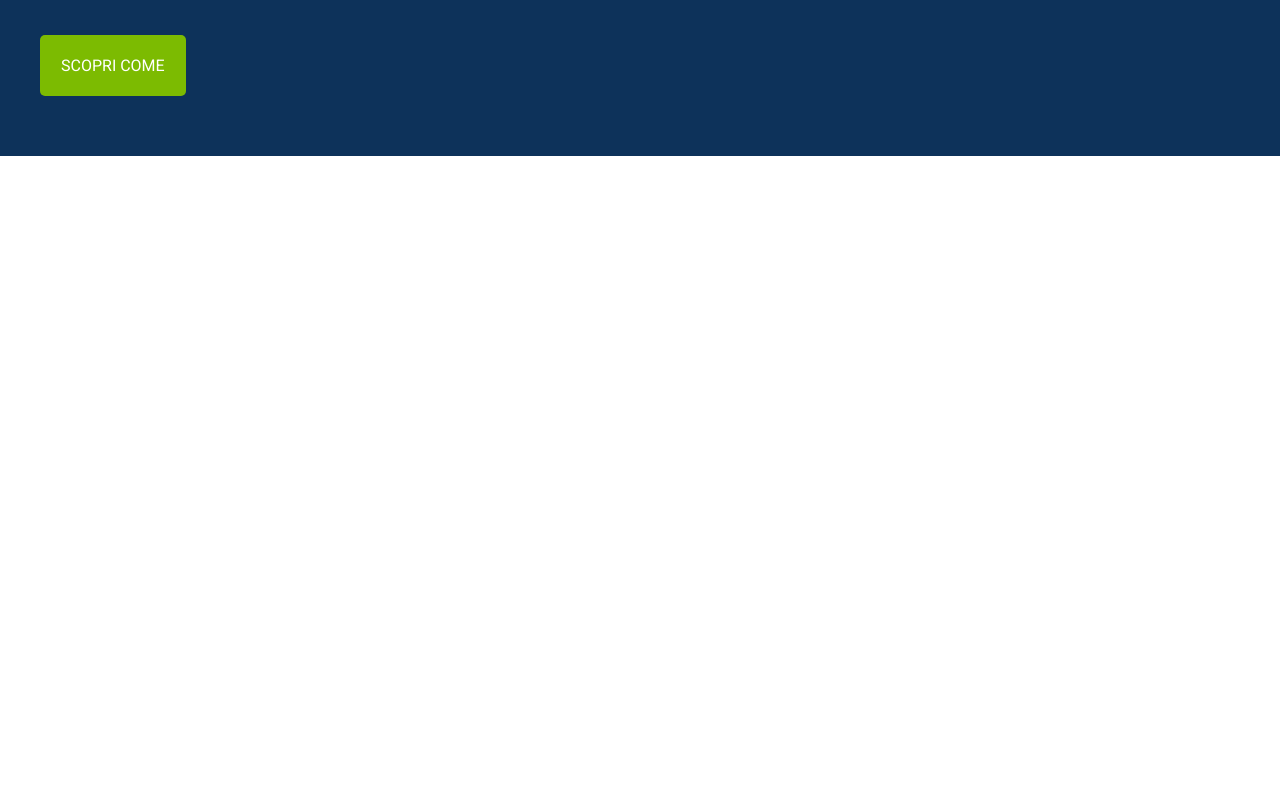
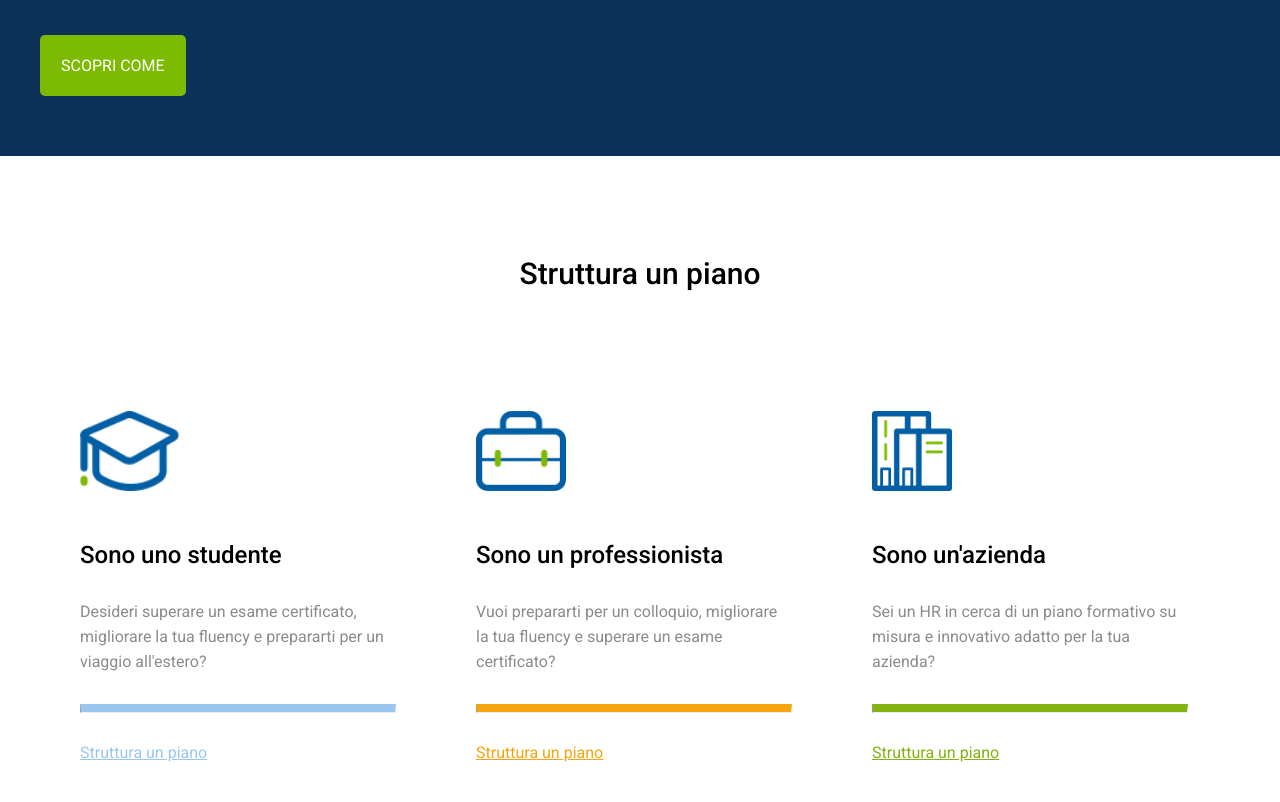
Before and after one commit to CristinaDAmico/htmlcss-fluentify, a plain HTML site: page index.html in a window 1280 px wide. Shown: the part 3678-4480 px from the top of the page. Before the commit the page ends 3934 px from the top, so only its background shows below. Drawn offline with Linux system fonts and the light colour scheme.

Commit message:
add sezione 8

```diff
--- a/css/style.css
+++ b/css/style.css
@@ -326,3 +326,48 @@ footer a.btn {
     line-height: 25px;
     margin: 40px 0;
 }
+
+/* section 8 */
+.section-8 > h2 {
+    text-align: center;
+}
+
+.section-8 .sezione {
+    padding: 40px;
+    width: 33%;
+}
+
+.img-small {
+    height: 100px;
+    margin-top: 50px;
+}
+
+.section-8 img {
+    height: 80%;
+}
+
+.section-8 h2 {
+    margin: 30px 0;
+    color: black;
+}
+
+.section-8 p {
+    line-height: 25px;
+}
+
+.section-8 hr{
+    margin: 30px 0;
+    border-top: 8px solid;
+}
+
+.section-8 .first{
+    color: #9ac7f0;
+}
+
+.section-8 .second{
+    color: #f5a510;
+}
+
+.section-8 .third{
+    color: #83b311;
+}
--- a/index.html
+++ b/index.html
@@ -175,6 +175,32 @@
             </div>
         </section>
 
+        <!-- section 8 -->
+        <section class="section-8 container">
+            <h2 class="black"> Struttura un piano </h2>
+            <div class="sezione float-left">
+                <div class="img-small"><img src="./img/student.png" alt="student"></div>
+                <h2>Sono uno studente</h2>
+                <p>Desideri superare un esame certificato, migliorare la tua fluency e prepararti per un viaggio all'estero?</p>
+                <hr class="first">
+                <a href="#" class="first">Struttura un piano</a>
+            </div>
+            <div class="sezione float-left">
+                <div class="img-small"><img src="./img/worker.png" alt="worker"></div>
+                <h2>Sono un professionista</h2>
+                <p>Vuoi prepararti per un colloquio, migliorare la tua fluency e superare un esame certificato?</p>
+                <hr class="second">
+                <a href="#" class="second">Struttura un piano</a>
+            </div>
+            <div class="sezione float-left">
+                <div class="img-small"><img src="./img/business.png" alt="business"></div>
+                <h2>Sono un'azienda</h2>
+                <p>Sei un HR in cerca di un piano formativo su misura e innovativo adatto per la tua azienda?</p>
+                <hr class="third">
+                <a href="#" class="third">Struttura un piano</a>
+            </div>
+        </section>
+
     </main>
 
 
```
